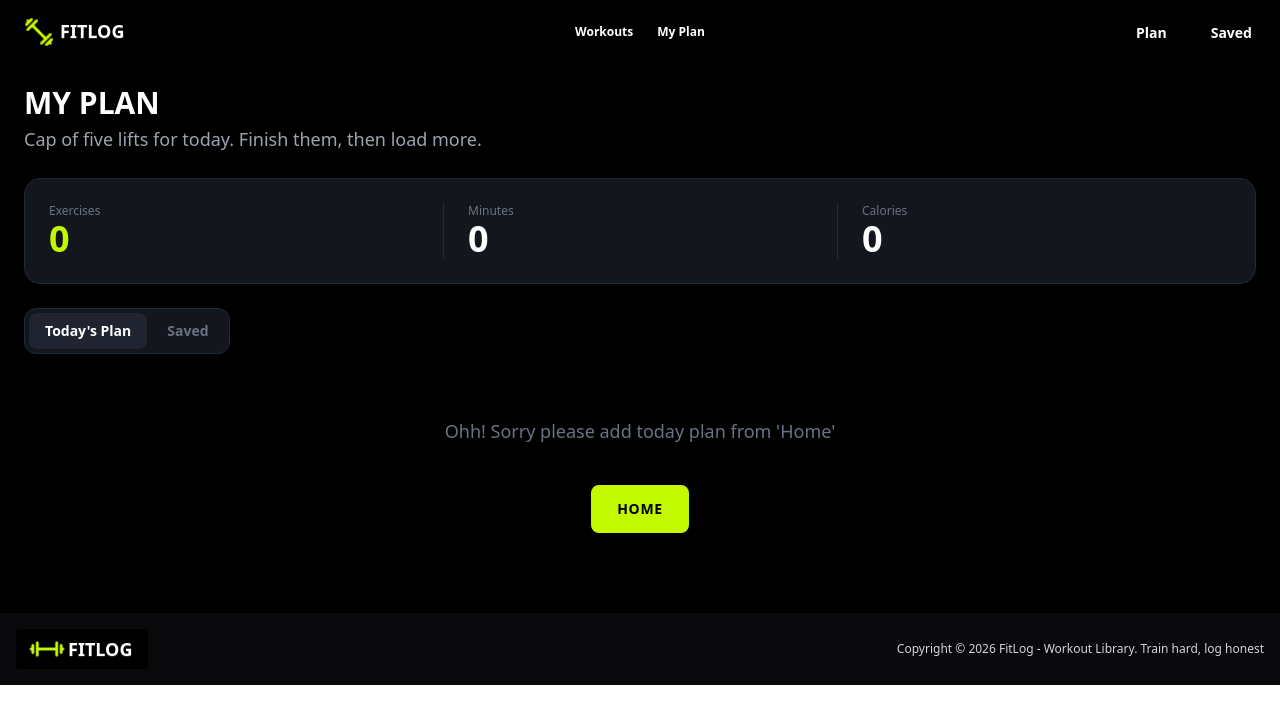
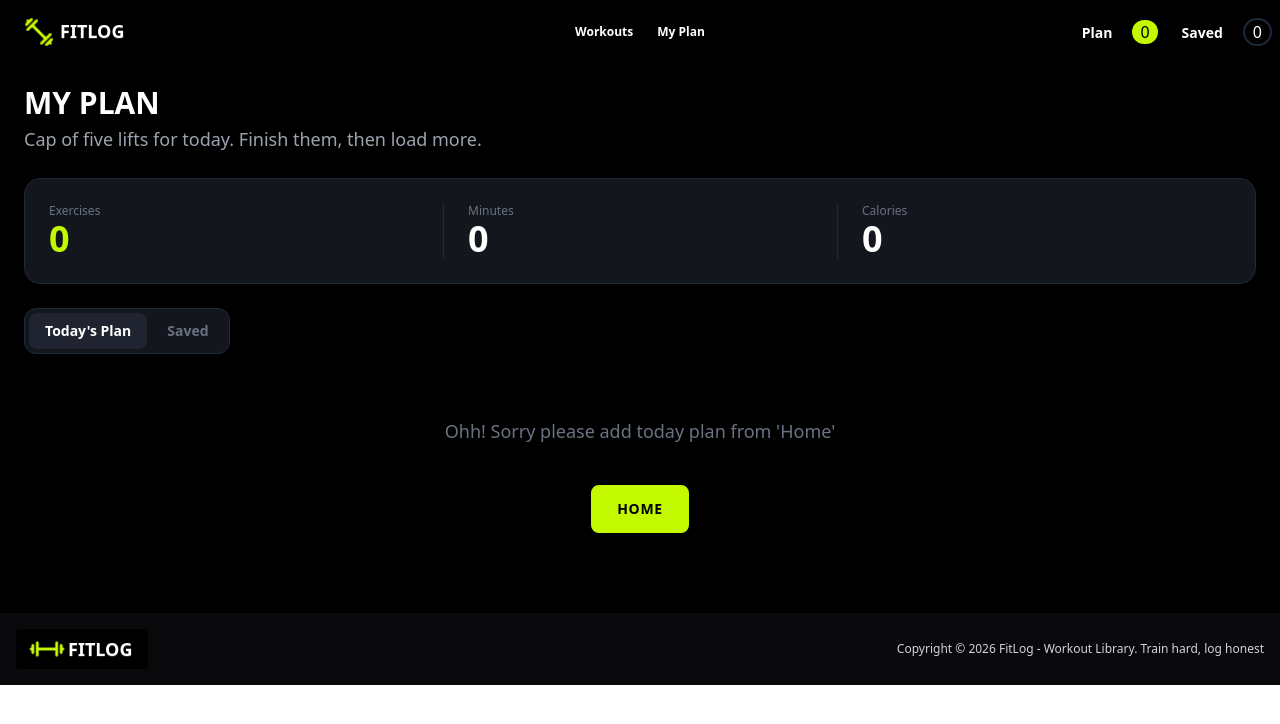
Before and after one commit to mdnaimzomaddar/Fitness-Planner, a Next.js app: page /my-plan in a window 1280 px wide. Shown: the top 724 px of the page. Built offline with nearby package versions, Linux system fonts and the light colour scheme.

Commit message:
Add dynamic function on Navber

```diff
--- a/src/app/components/Navbar.tsx
+++ b/src/app/components/Navbar.tsx
@@ -1,7 +1,13 @@
+'use client'
 import Image from "next/image";
 import Link from "next/link";
 import logoIcon from "../../assets/logo.png"
+import { useContext } from "react";
+import { FitnessContext } from "../context/FitnessContext";
 const Navbar = () => {
+  const context = useContext(FitnessContext)
+  const todayPlan = context?.todayPlan ?? []
+  const savePlan = context?.savePlan ?? []
 
     const MenuLinks = <>
         <li><Link href="/" className="text-[12px] text-white font-semibold hover:bg-[#1A2312] hover:rounded-3xl hover:text-[#C2F800]">Workouts</Link></li>
@@ -53,12 +59,19 @@ const Navbar = () => {
         </ul>
       </div>
       <div className="navbar-end flex gap-1">
-        <Link href="/my-plan" className="text-[14px] text-white font-semibold pl-5 pr-5 pt-3 pb-3 hover:bg-[#1A2312] hover:rounded-3xl hover:text-[#C2F800]">
+        <div className="flex justify-center items-center">
+          <Link href="/my-plan" className="text-[14px] text-white font-semibold pl-5 pr-5 pt-3 pb-3">
             <h1>Plan</h1>
         </Link >
-        <Link href="/my-plan" className="text-[14px] text-white font-semibold pl-5 pr-5 pt-3 pb-3 hover:bg-[#1A2312] hover:rounded-3xl hover:text-[#C2F800]">
+        <h2 className="bg-[#c2f800] text-black pl-2 pr-2 rounded-full">{todayPlan.length}</h2>
+        </div>
+
+        <div className="flex justify-center items-center">
+          <Link href="/my-plan" className="text-[14px] text-white font-semibold pl-5 pr-5 pt-3 pb-3">
             <h1>Saved</h1>
-        </Link>
+        </Link >
+        <h2 className="text-white border-2 border-gray-800 pl-2 pr-2 rounded-full">{savePlan.length}</h2>
+        </div>
       </div>
     </div>
   );
```
